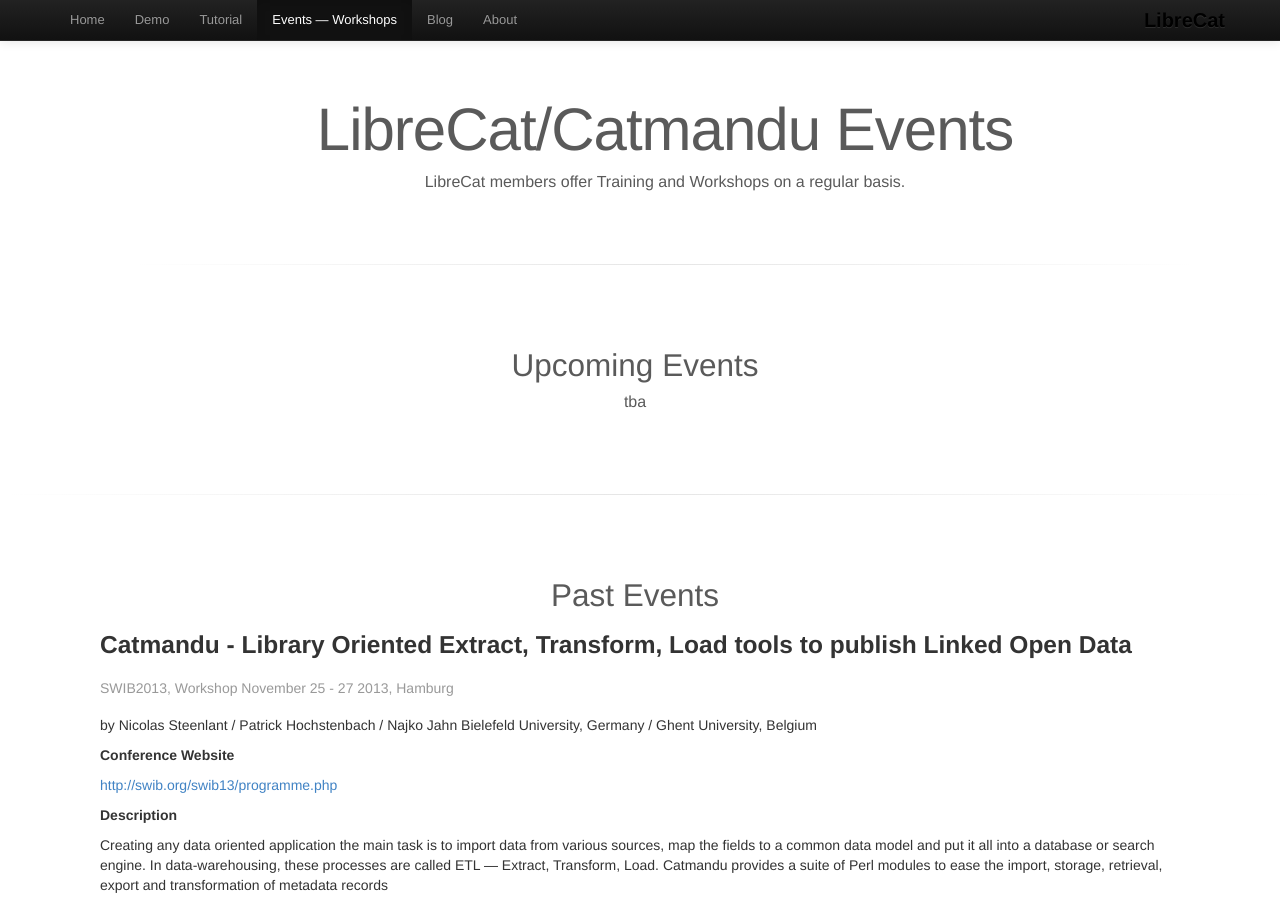
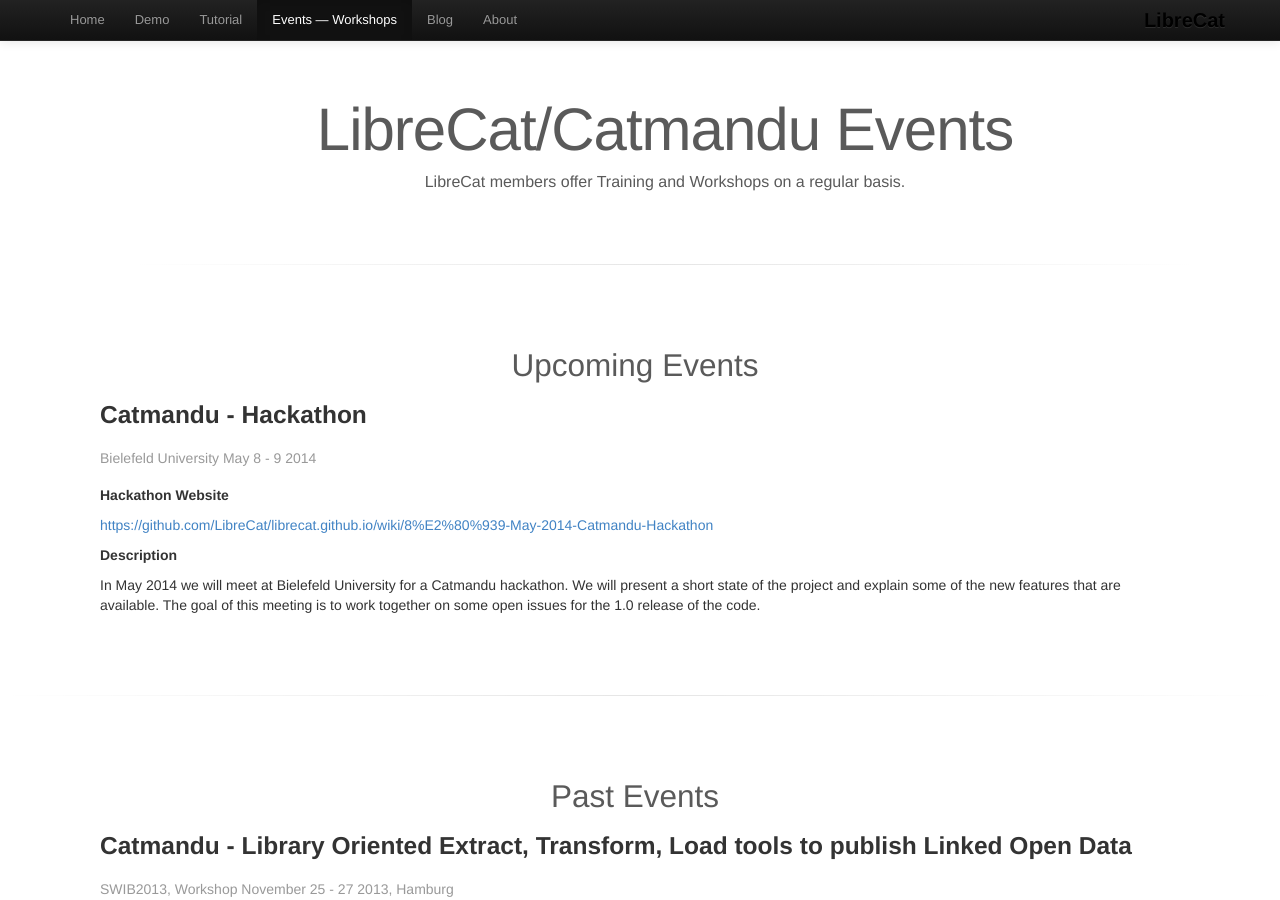
Before and after one commit to LibreCat/librecat.github.io, a Jekyll site: the page built from events.html, in a window 1280 px wide and 900 px high. Built offline with Jekyll 4.4.1, drawn with Linux system fonts in a browser that asks for light colours.

Commit message:
Adding hackathon to events

```diff
--- a/events.html
+++ b/events.html
@@ -20,11 +20,20 @@
      <div class="span11 offset1">
 
       <div class="marketing">
-     <h2>Upcoming Events</h2>
+        <h2>Upcoming Events</h2>
+      </div>
 
-     <p>tba</p>
+      <h3>Catmandu - Hackathon</br><small>Bielefeld University May 8 - 9 2014</small></h3>
 
-    </div>
+      <h5>Hackathon Website</h5>
+
+      <a href="https://github.com/LibreCat/librecat.github.io/wiki/8%E2%80%939-May-2014-Catmandu-Hackathon">https://github.com/LibreCat/librecat.github.io/wiki/8%E2%80%939-May-2014-Catmandu-Hackathon</a>
+
+      <h5>Description</h5>
+
+      <p>
+      In May 2014 we will meet at Bielefeld University for a Catmandu hackathon. We will present a short state of the project and explain some of the new features that are available. The goal of this meeting  is to work together on some open issues for the 1.0 release of the code.
+      </p>
 
   </div>
 
```
